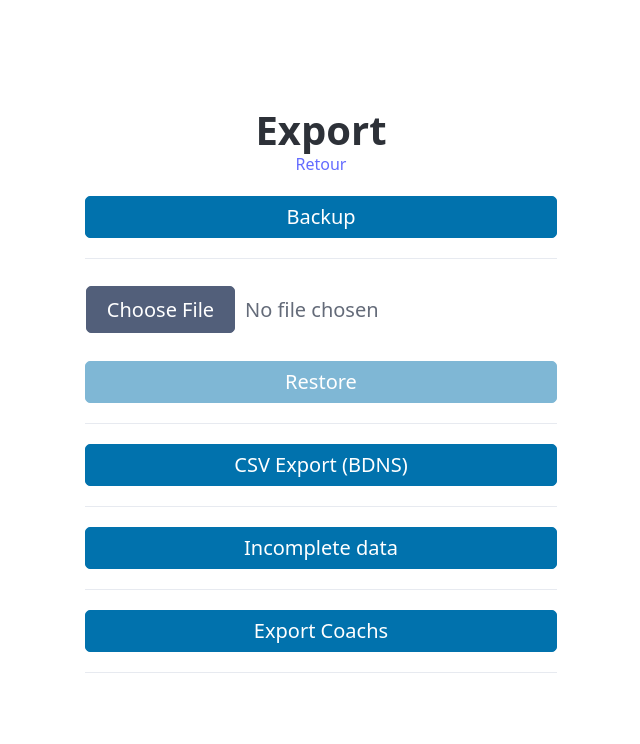
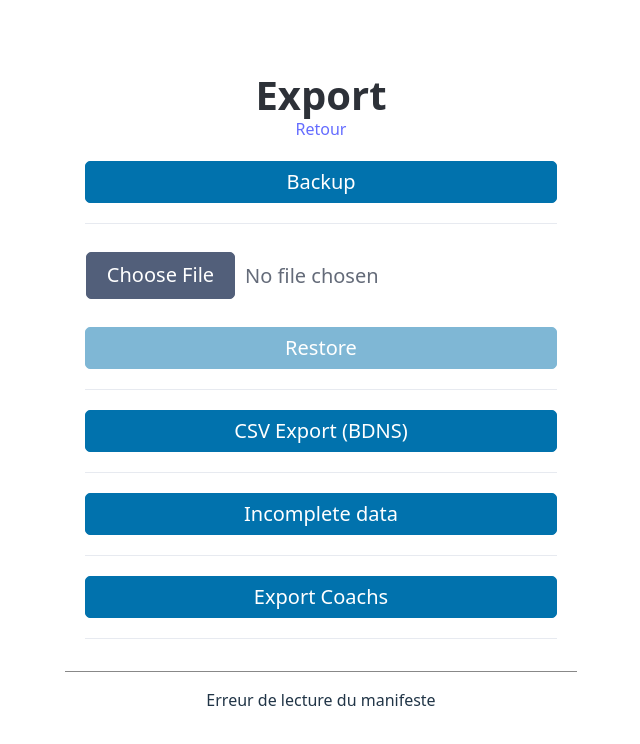
Before and after one commit to T4m/presences, a React (Vite) app: page /presences/export in a window 1280 px wide. Shown: the top 744 px of the page, without its empty margins (319-959 px from the left). Built offline with nearby package versions, Linux system fonts and the light colour scheme.

Commit message:
Display manifest version (short_name)

```diff
--- a/src/App.css
+++ b/src/App.css
@@ -181,3 +181,10 @@
   padding: 0.5em;
   border-bottom: 1px solid #ccc;
 }
+
+footer {
+  margin-top: 2em;
+  border-top: 1px solid #888;
+  padding: 1em;
+  width: 100%;
+}
--- a/src/App.tsx
+++ b/src/App.tsx
@@ -2,10 +2,20 @@ import { BrowserRouter, Routes, Route } from "react-router-dom";
 import Presences from "./Presences";
 import Export from "./Export";
 import EditEleve from "./EditEleve";
+import { useEffect, useState } from "react";
 import './App.css'
+import {fetchManifestShortName} from "./utils.ts";
 
 function App() {
+    const [manifestShortName, setManifestShortName] = useState("");
+    useEffect(() => {
+        (async () => {
+            setManifestShortName(await fetchManifestShortName());
+        })();
+    }, []);
+
     return (
+        <>
             <BrowserRouter basename="/presences">
                 <Routes>
                     <Route path="/" element={<Presences />} />
@@ -13,6 +23,8 @@ function App() {
                     <Route path="/export" element={<Export />} />
                 </Routes>
             </BrowserRouter>
+            <footer className="small">{manifestShortName}</footer>
+        </>
     );
 }
 
--- a/src/utils.ts
+++ b/src/utils.ts
@@ -131,3 +131,15 @@ export const toCSVBlob: (csv: string) => Blob = (csv) => {
 };
 
 export const todayStr: () => string = () => new Date().toISOString().split("T")[0];
+
+export async function fetchManifestShortName() {
+    try {
+        const response = await fetch('/presences/manifest.webmanifest');
+        if (!response.ok) throw new Error('Manifest inaccessible');
+        const manifest = await response.json();
+        return manifest.short_name || "";
+        // eslint-disable-next-line @typescript-eslint/no-unused-vars
+    } catch (e) {
+        return "Erreur de lecture du manifeste";
+    }
+}
--- a/vite.config.ts
+++ b/vite.config.ts
@@ -19,7 +19,7 @@ export default defineConfig({
       },
       manifest: {
         name: 'Présences Judo',
-        short_name: 'Présences 1.0.4',
+        short_name: 'Présences 1.0.5',
         description: 'App prise de présence cours de judo',
         theme_color: '#2866cc',
         background_color: '#ffffff',
```
Lines whose indentation alone changed are shown as unchanged.
